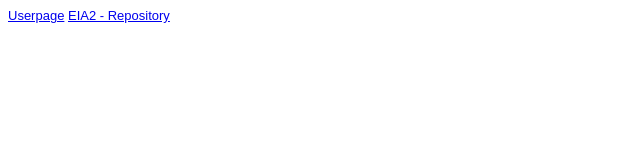
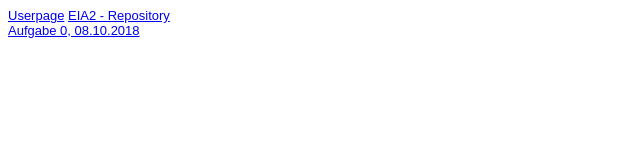
Before and after one commit to Ljubaska/Ljubaska.github.io, a plain HTML site: page steckbrief/steckbrief.htm in a window 1280 px wide. Shown: the whole page, without its empty margins (0-640 px from the left). Drawn offline with Linux system fonts and the light colour scheme.

Commit message:
Steckbrief

```diff
--- a/steckbrief/steckbrief.htm
+++ b/steckbrief/steckbrief.htm
@@ -14,6 +14,7 @@ body {
 <body>
 	<a href="https://ljubaska.github.io/userpage.html" target="_blank">Userpage</a>
 	<a href="https://github.com/Ljubaska/EIA2" target="_blank">EIA2 - Repository</a>
-
+	<br>
+	<a href="https://ljubaska.github.io/EIA2/Aufgabe 0.html" target="_blank">Aufgabe 0, 08.10.2018</a>
 </body>
 </html>
```
